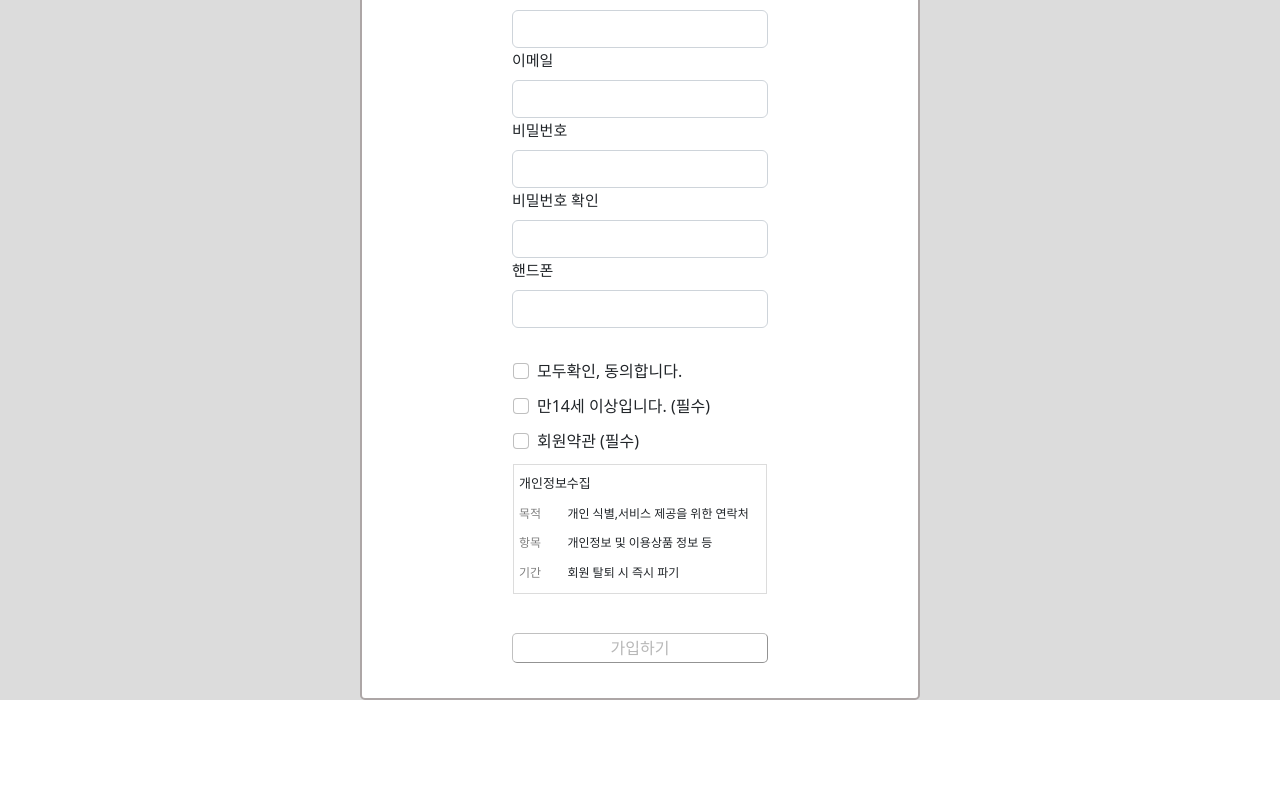
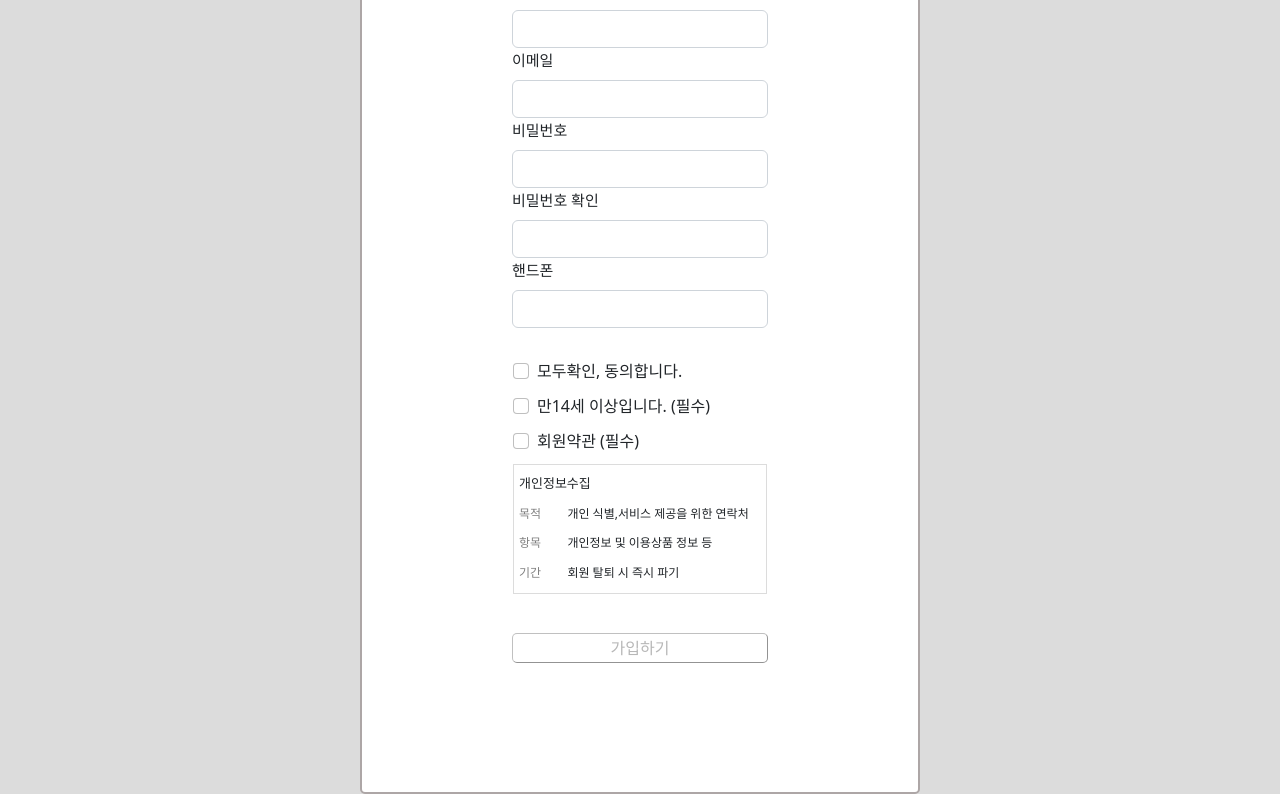
Before and after one commit to weddingYou-Project/frontend, a React (Create React App) app: page /signup/1 in a window 1280 px wide. Shown: the part 184-978 px from the top of the page. Before the commit the page ends 884 px from the top, so only its background shows below. Built offline with nearby package versions, Linux system fonts and the light colour scheme.

Commit message:
fix : 경력 정규식 변경

```diff
--- a/src/Pages/SignupForm.js
+++ b/src/Pages/SignupForm.js
@@ -139,7 +139,7 @@ function SignupForm() {
 
   const EventHandlerCareer = (e) => {
     setCareer(e.target.value);
-    const CareerRegExp = /^[0-9]*$/;
+    const CareerRegExp = /^(?!0[0-9])[0-9]+$/;
     if (CareerRegExp.test(e.target.value) && e.target.value <= 30) {
       setCareerstyle("is-valid");
       setCareercheck(true);
@@ -353,6 +353,7 @@ function SignupForm() {
               가입하기
             </button>
           </div>
+          <div style={{ height: 94.19 }}></div>
         </div>
       </div>
     );
```
